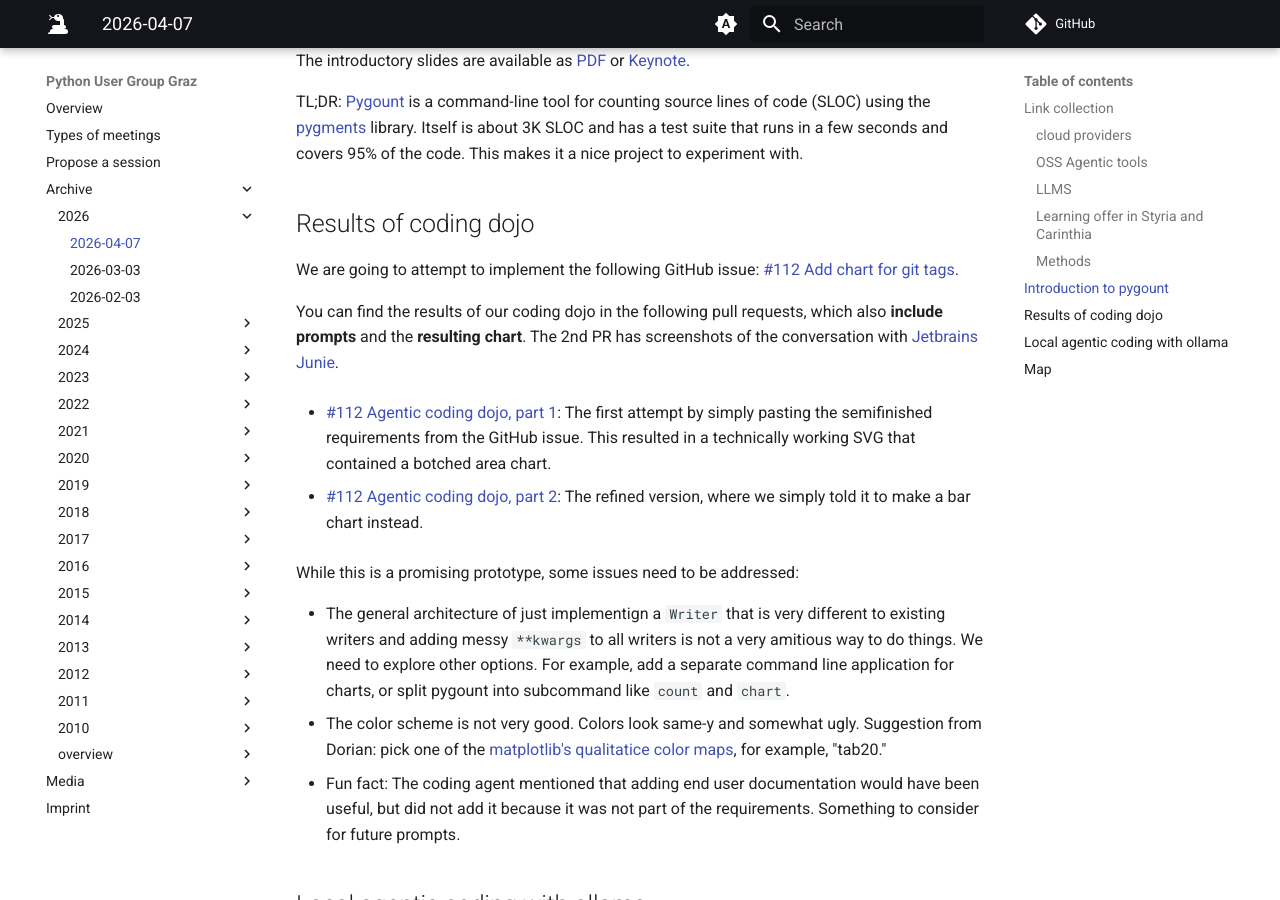
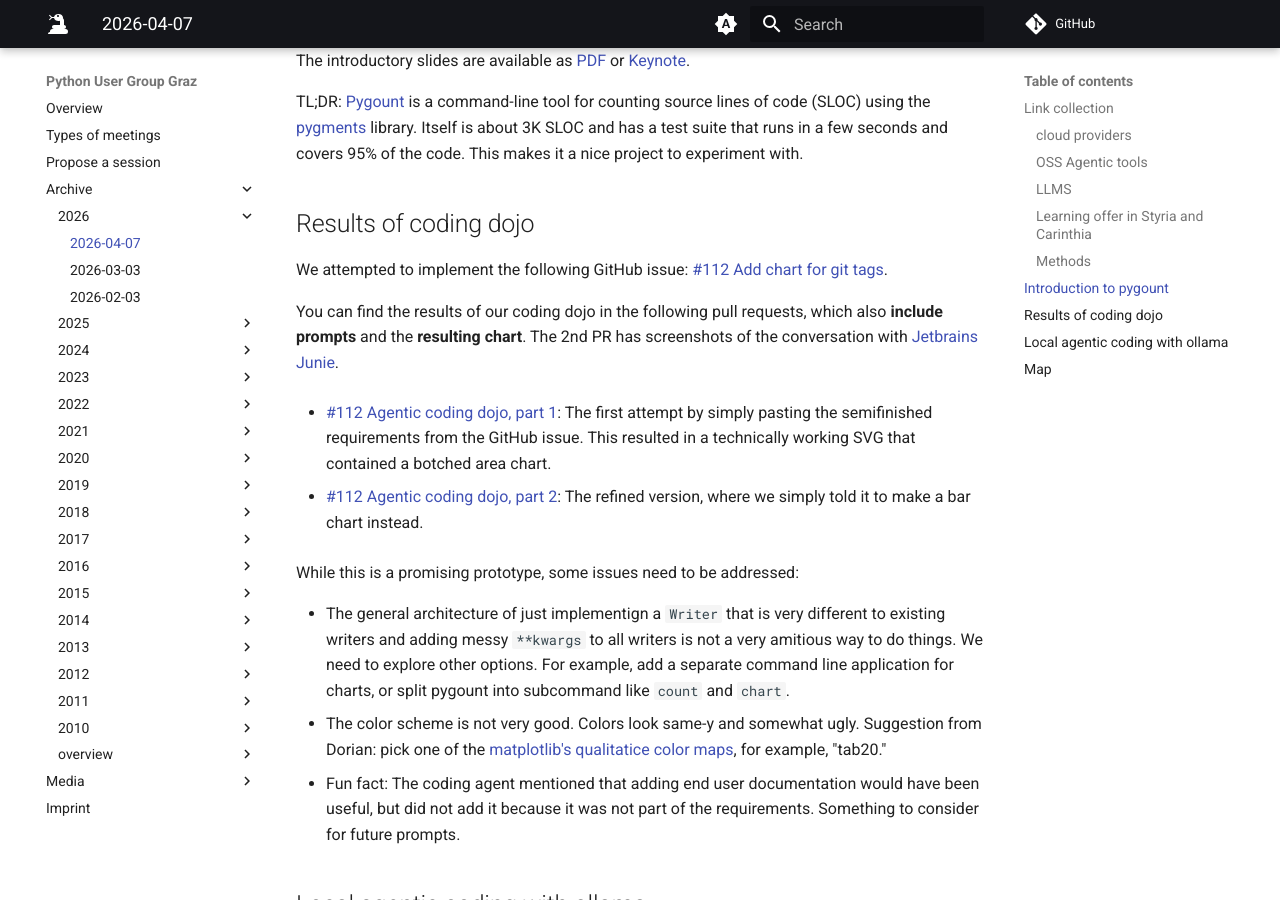
Before and after one commit to pygraz/ghp-website, an MkDocs documentation site: the page built from docs/meetings/2026/2026-04-07.md, in a window 1280 px wide and 900 px high, scrolled down 1742 px. Built offline with MkDocs 1.6.1 and Material for MkDocs 9.7.7, drawn with Linux system fonts in a browser that asks for light colours; comment, search, counter and statistics services are not loaded.

Commit message:
#9 Update meeting 2026/04: Agentic Python coding dojo

```diff
--- a/docs/meetings/2026/2026-04-07.md
+++ b/docs/meetings/2026/2026-04-07.md
@@ -59,7 +59,7 @@ TL;DR: [Pygount](https://pypi.org/project/pygount/) is a command-line tool for c
 
 ## Results of coding dojo
 
-We are going to attempt to implement the following GitHub issue: [#112 Add chart for git tags](https://github.com/roskakori/pygount/issues/112).
+We attempted to implement the following GitHub issue: [#112 Add chart for git tags](https://github.com/roskakori/pygount/issues/112).
 
 You can find the results of our coding dojo in the following pull requests, which also **include prompts** and the **resulting chart**. The 2nd PR has screenshots of the conversation with [Jetbrains Junie](https://www.jetbrains.com/junie/).
 
```
